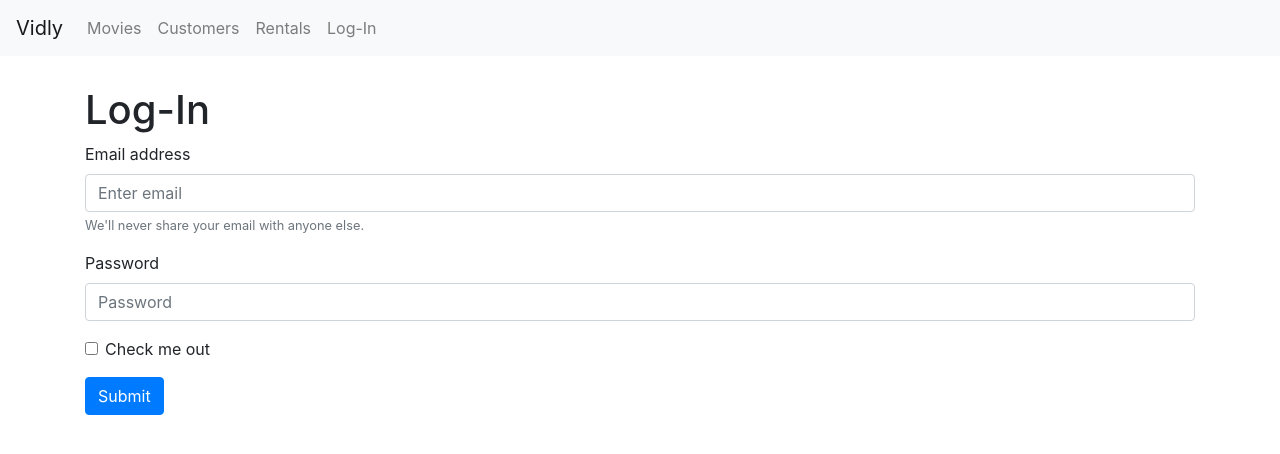
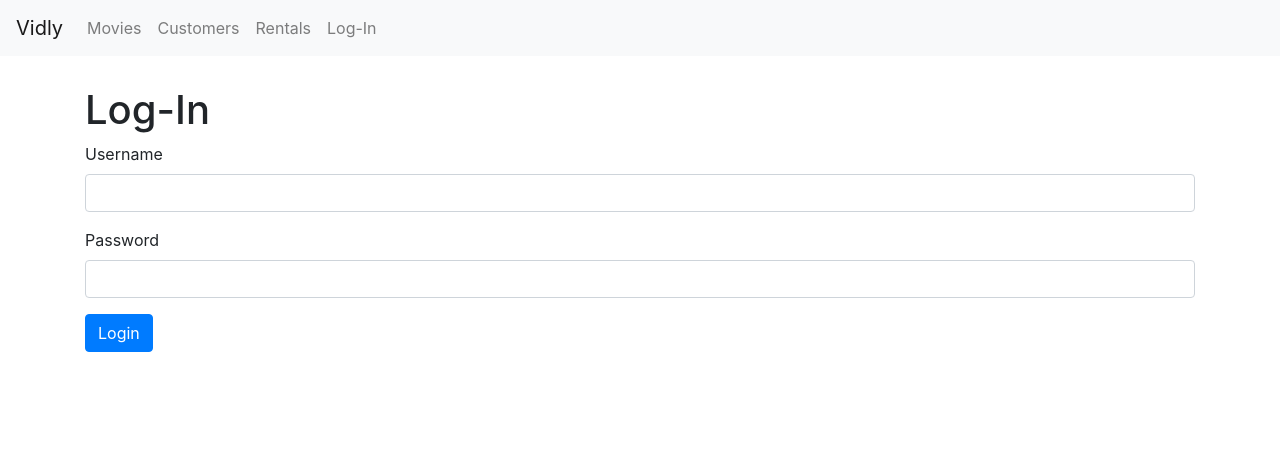
Before and after one commit to pskali1998/Vidly, a React (Create React App) app: page /login in a window 1280 px wide. Shown: the top 454 px of the page. Built offline with nearby package versions, Linux system fonts and the light colour scheme.

Commit message:
Till VId 118

```diff
--- /dev/null
+++ b/src/components/common/input.jsx
@@ -0,0 +1,18 @@
+import React from "react";
+const Input = ({ name, label, value, onChange }) => {
+  return (
+    <div className="form-group">
+      <label htmlFor={name}>{label}</label>
+      <input
+        value={value}
+        onChange={onChange}
+        type="text"
+        id={name}
+        className="form-control"
+        name={name}
+      />
+    </div>
+  );
+};
+
+export default Input;
--- a/src/components/loginForm.jsx
+++ b/src/components/loginForm.jsx
@@ -1,37 +1,43 @@
 import React, { Component } from "react";
-import { Form, Button } from "react-bootstrap";
+import Input from "./common/input";
 class LoginForm extends Component {
+  state = {
+    account: { username: "", password: "" }
+  };
   handleSubmit = e => {
     e.preventDefault();
     //call server save change and redirect the user
     console.log("Submited");
   };
+  handleChange = ({ currentTarget: input }) => {
+    const account = { ...this.state.account };
+    account[input.name] = input.value;
+    console.log("change registered");
+    this.setState({ account });
+  };
   render() {
+    const { account } = this.state;
     return (
       <React.Fragment>
         <div>
           <h1>Log-In</h1>
         </div>
-        <Form onSubmit={this.handleSubmit}>
-          <Form.Group controlId="formBasicEmail">
-            <Form.Label>Email address</Form.Label>
-            <Form.Control type="email" placeholder="Enter email" />
-            <Form.Text className="text-muted">
-              We'll never share your email with anyone else.
-            </Form.Text>
-          </Form.Group>
+        <form onSubmit={this.handleSubmit}>
+          <Input
+            name="username"
+            value={account.username}
+            label="Username"
+            onChange={this.handleChange}
+          />
+          <Input
+            name="password"
+            value={account.password}
+            label="Password"
+            onChange={this.handleChange}
+          />
 
-          <Form.Group controlId="formBasicPassword">
-            <Form.Label>Password</Form.Label>
-            <Form.Control type="password" placeholder="Password" />
-          </Form.Group>
-          <Form.Group controlId="formBasicChecbox">
-            <Form.Check type="checkbox" label="Check me out" />
-          </Form.Group>
-          <Button variant="primary" type="submit">
-            Submit
-          </Button>
-        </Form>
+          <button className="btn btn-primary">Login</button>
+        </form>
       </React.Fragment>
     );
   }
```
